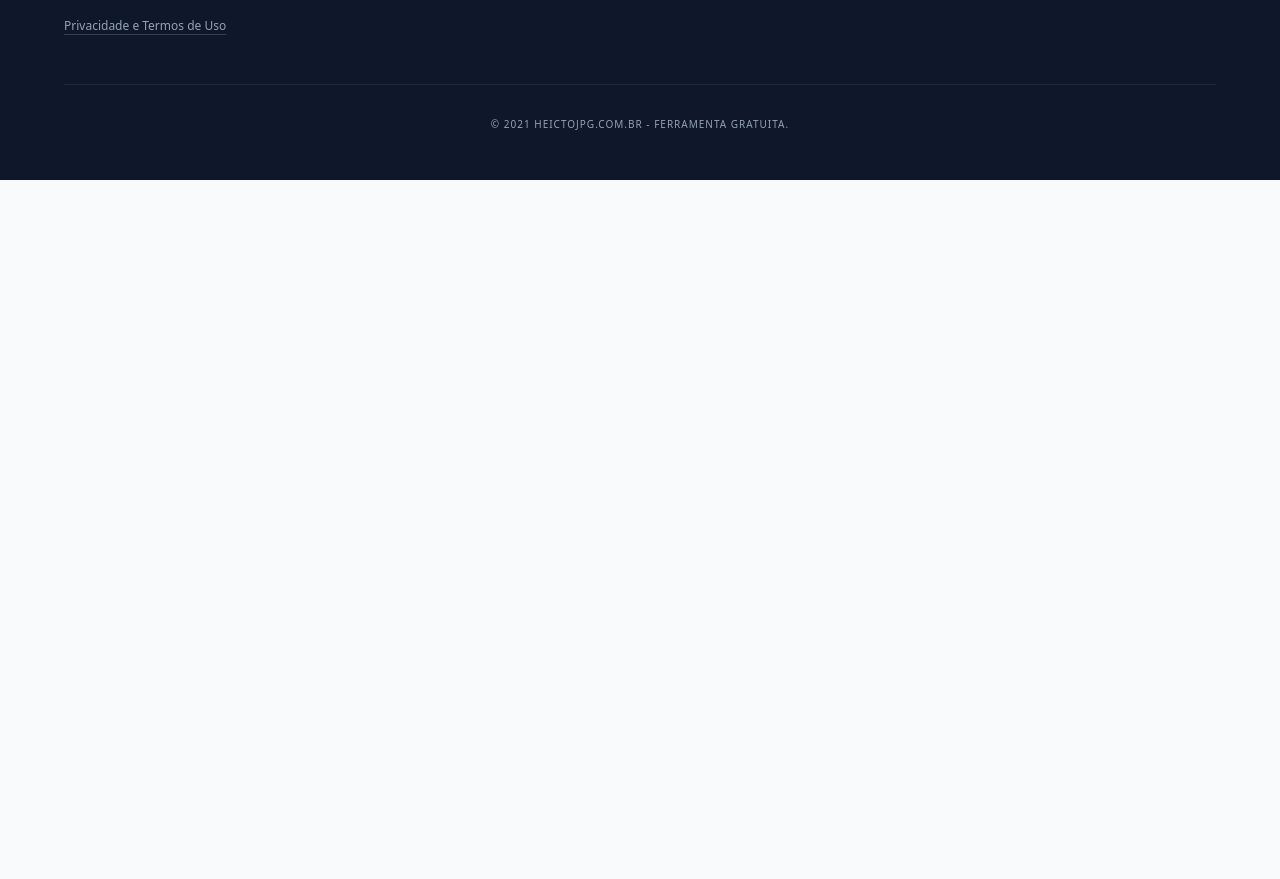
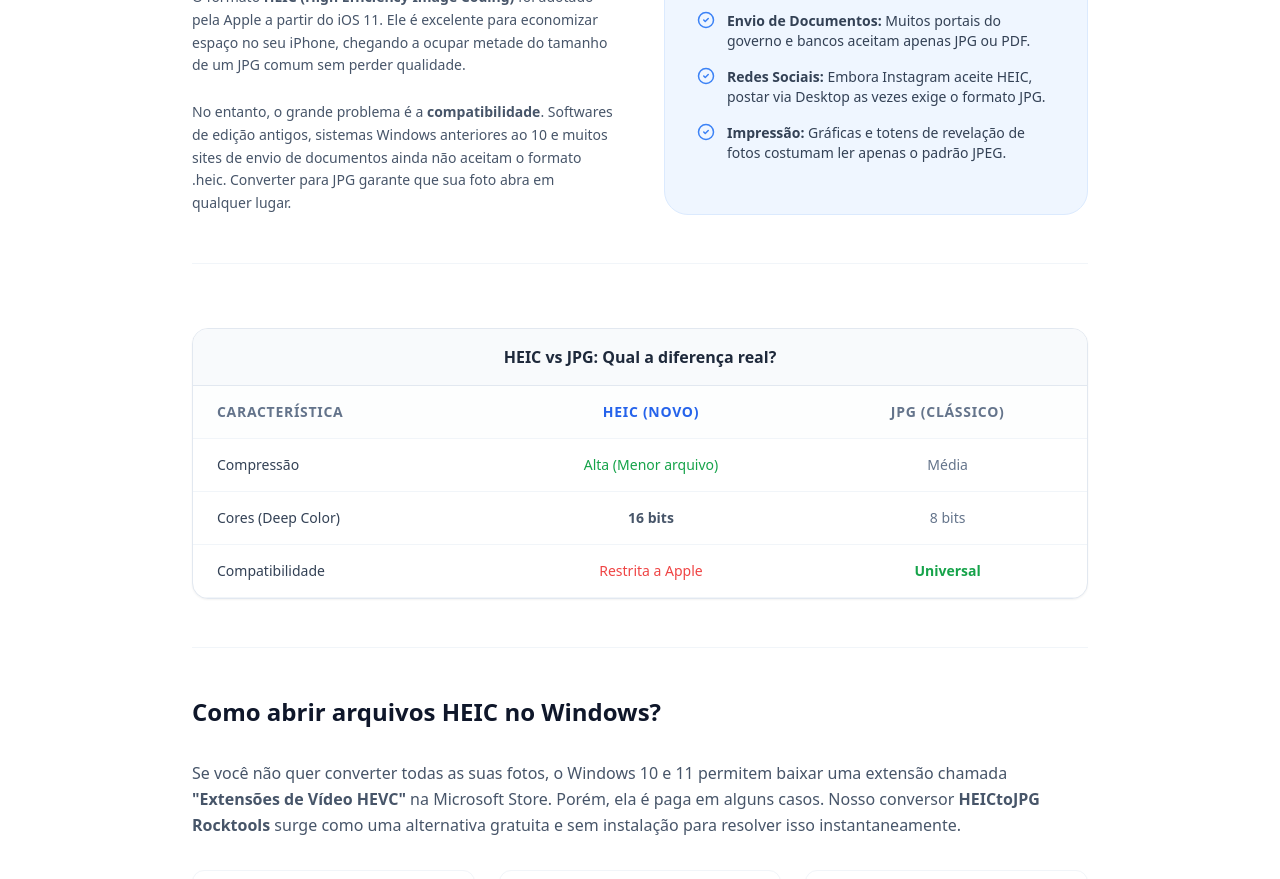
Before and after one commit to felipepsantanna/heictojpg, a Next.js app: page / in a window 1280 px wide. Shown: the part 1860-2739 px from the top of the page. Before the commit the page ends 2040 px from the top, so only its background shows below. Built offline with nearby package versions, Linux system fonts and the light colour scheme.

Commit message:
add new itens

```diff
--- a/src/app/layout.tsx
+++ b/src/app/layout.tsx
@@ -1,16 +1,5 @@
 import './globals.css';
 import { GoogleTagManager } from '@next/third-parties/google';
-
-export const metadata = {
-    title: 'Converter HEIC para JPEG Gratuitamente | Rocktools',
-    description: 'O conversor HEICtoJPG é uma ferramenta online gratuita que converte fotos do iOS de HEIC para JPEG / JPG.',
-    openGraph: {
-        type: 'website',
-        url: 'https://heictojpg.com.br',
-        title: 'Converter HEIC para JPEG gratuitamente',
-        description: 'Converta HEIC para JPG online e rápido.',
-    },
-};
 
 export default function RootLayout({
     children,
@@ -18,9 +7,9 @@ export default function RootLayout({
     children: React.ReactNode;
 }) {
     return (
-        <html lang="pt-br">
-            <GoogleTagManager gtmId="GTM-5X8922M" />
-            <body>
+        <html lang="pt-br" className="scroll-smooth">
+            <body className="antialiased font-sans">
+                <GoogleTagManager gtmId="GTM-5X8922M" />
                 {children}
             </body>
         </html>
--- a/src/app/page.tsx
+++ b/src/app/page.tsx
@@ -1,7 +1,29 @@
 import Converter from '@/components/Converter';
+import { Metadata } from "next"
 import { Instagram, Linkedin, Facebook, ArrowRight, Zap, Shield, Smile, CheckCircle2, HelpCircle } from 'lucide-react';
 import Script from 'next/script';
 import Link from 'next/link';
+
+export const metadata = {
+  title: 'Converter HEIC para JPG Online - Grátis e Ilimitado | Rocktools',
+  description: 'Converta fotos HEIC do iPhone para JPG em segundos. Ferramenta online gratuita, segura e sem perda de qualidade. Arraste e solte agora!',
+  keywords: ['HEIC para JPG', 'converter HEIC', 'foto iPhone para PC', 'formato HEIC'],
+  openGraph: {
+    title: 'Converter HEIC para JPG Online - Grátis',
+    description: 'Transforme HEIC em JPG instantaneamente.',
+    url: 'https://heictojpg.com.br',
+    siteName: 'HEICtoJPG Rocktools',
+    images: [
+      {
+        url: '/og-image.png', // Crie uma imagem de compartilhamento chamativa
+        width: 1200,
+        height: 630,
+      },
+    ],
+    locale: 'pt_BR',
+    type: 'website',
+  },
+};
 
 export default function Home() {
     const jsonLd = {
@@ -62,10 +84,11 @@ export default function Home() {
                         <p className="font-bold text-xl tracking-tight">HEIC<span className="text-blue-600">to</span>JPG</p>
                     </div>
                     <nav className="hidden md:flex gap-6 text-sm font-medium text-slate-600">
-                        <a href="#como-converter" className="hover:text-blue-600 transition">Como Converter</a>
-                        <a href="#faq" className="hover:text-blue-600 transition">FAQ</a>
-                        <a href="https://rocktools.com.br" target="_blank" className="hover:text-blue-600 transition">Rocktools</a>
-                    </nav>
+    <a href="#como-converter" className="hover:text-blue-600 transition">Como Converter</a>
+    <a href="#faq" className="hover:text-blue-600 transition">FAQ</a>
+    <a href="#tudo-sobre-heic" className="hover:text-blue-600 transition">Guia HEIC</a> {/* Novo Link */}
+    <a href="https://rocktools.com.br" target="_blank" className="hover:text-blue-600 transition">Rocktools</a>
+</nav>
                 </div>
             </header>
 
@@ -130,6 +153,113 @@ export default function Home() {
                         </div>
                     </div>
                 </section>
+
+                {/* Seção de Guia de Uso e Blog Post */}
+<section id="tudo-sobre-heic" className="py-16 px-4 bg-white">
+    <div className="max-w-4xl mx-auto">
+        <div className="prose prose-slate max-w-none">
+            <h2 className="text-3xl font-bold text-slate-900 mb-8 tracking-tight">
+                Tudo o que você precisa saber sobre arquivos HEIC
+            </h2>
+
+            <div className="grid md:grid-cols-2 gap-12">
+                <div className="space-y-6">
+                    <h3 className="text-xl font-bold text-blue-600">Por que converter HEIC para JPG?</h3>
+                    <p className="text-slate-600 leading-relaxed text-sm">
+                        O formato <strong>HEIC (High Efficiency Image Coding)</strong> foi adotado pela Apple a partir do iOS 11. Ele é excelente para economizar espaço no seu iPhone, chegando a ocupar metade do tamanho de um JPG comum sem perder qualidade.
+                    </p>
+                    <p className="text-slate-600 leading-relaxed text-sm">
+                        No entanto, o grande problema é a <strong>compatibilidade</strong>. Softwares de edição antigos, sistemas Windows anteriores ao 10 e muitos sites de envio de documentos ainda não aceitam o formato .heic. Converter para JPG garante que sua foto abra em qualquer lugar.
+                    </p>
+                </div>
+
+                <div className="bg-blue-50 p-8 rounded-3xl border border-blue-100">
+                    <h3 className="text-xl font-bold text-slate-800 mb-4">Dicas de Uso</h3>
+                    <ul className="space-y-4">
+                        <li className="flex gap-3 text-sm text-slate-700">
+                            <CheckCircle2 className="text-blue-500 shrink-0" size={18} />
+                            <span><strong>Envio de Documentos:</strong> Muitos portais do governo e bancos aceitam apenas JPG ou PDF.</span>
+                        </li>
+                        <li className="flex gap-3 text-sm text-slate-700">
+                            <CheckCircle2 className="text-blue-500 shrink-0" size={18} />
+                            <span><strong>Redes Sociais:</strong> Embora Instagram aceite HEIC, postar via Desktop as vezes exige o formato JPG.</span>
+                        </li>
+                        <li className="flex gap-3 text-sm text-slate-700">
+                            <CheckCircle2 className="text-blue-500 shrink-0" size={18} />
+                            <span><strong>Impressão:</strong> Gráficas e totens de revelação de fotos costumam ler apenas o padrão JPEG.</span>
+                        </li>
+                    </ul>
+                </div>
+            </div>
+
+            <hr className="my-12 border-slate-100" />
+
+            {/* Seção Técnica Complementar - Coloque logo após suas Dicas de Uso */}
+<div className="mt-16 space-y-12">
+
+    {/* Tabela Comparativa (Fator de Ranking no Google) */}
+    <div className="overflow-hidden rounded-2xl border border-slate-200 bg-white shadow-sm">
+        <div className="bg-slate-50 px-6 py-4 border-b border-slate-200 text-center">
+            <h3 className="font-bold text-slate-800">HEIC vs JPG: Qual a diferença real?</h3>
+        </div>
+        <div className="overflow-x-auto">
+            <table className="w-full text-left border-collapse">
+                <thead>
+                    <tr className="bg-slate-50/30">
+                        <th className="px-6 py-4 text-sm font-bold uppercase tracking-wider text-slate-500 border-b border-slate-100">Característica</th>
+                        <th className="px-6 py-4 text-sm font-bold uppercase tracking-wider text-blue-600 border-b border-slate-100 text-center">HEIC (Novo)</th>
+                        <th className="px-6 py-4 text-sm font-bold uppercase tracking-wider text-slate-500 border-b border-slate-100 text-center">JPG (Clássico)</th>
+                    </tr>
+                </thead>
+                <tbody className="text-sm font-normal">
+                    <tr className="hover:bg-slate-50/50 transition-colors">
+                        <td className="px-6 py-4 border-b border-slate-100 text-slate-700 font-medium">Compressão</td>
+                        <td className="px-6 py-4 border-b border-slate-100 text-center text-green-600">Alta (Menor arquivo)</td>
+                        <td className="px-6 py-4 border-b border-slate-100 text-center text-slate-500">Média</td>
+                    </tr>
+                    <tr className="hover:bg-slate-50/50 transition-colors">
+                        <td className="px-6 py-4 border-b border-slate-100 text-slate-700 font-medium">Cores (Deep Color)</td>
+                        <td className="px-6 py-4 border-b border-slate-100 text-center text-slate-600 font-semibold">16 bits</td>
+                        <td className="px-6 py-4 border-b border-slate-100 text-center text-slate-500">8 bits</td>
+                    </tr>
+                    <tr className="hover:bg-slate-50/50 transition-colors">
+                        <td className="px-6 py-4 border-b border-slate-100 text-slate-700 font-medium">Compatibilidade</td>
+                        <td className="px-6 py-4 border-b border-slate-100 text-center text-red-500">Restrita a Apple</td>
+                        <td className="px-6 py-4 border-b border-slate-100 text-center text-green-600 font-semibold">Universal</td>
+                    </tr>
+                </tbody>
+            </table>
+        </div>
+    </div>
+
+</div>
+
+<hr className="my-12 border-slate-100" />
+
+            <div className="space-y-8">
+                <h3 className="text-2xl font-bold text-slate-900">Como abrir arquivos HEIC no Windows?</h3>
+                <p className="text-slate-600 leading-relaxed font-normal">
+                    Se você não quer converter todas as suas fotos, o Windows 10 e 11 permitem baixar uma extensão chamada <strong>"Extensões de Vídeo HEVC"</strong> na Microsoft Store. Porém, ela é paga em alguns casos. Nosso conversor <strong>HEICtoJPG Rocktools</strong> surge como uma alternativa gratuita e sem instalação para resolver isso instantaneamente.
+                </p>
+
+                <div className="grid sm:grid-cols-3 gap-6 mt-8">
+                    <div className="p-4 border border-slate-100 rounded-xl hover:shadow-md transition">
+                        <h4 className="font-bold text-slate-800 mb-2">Qualidade</h4>
+                        <p className="text-sm text-slate-500 font-normal">Mantemos os metadados (EXIF) da foto original, como data e local.</p>
+                    </div>
+                    <div className="p-4 border border-slate-100 rounded-xl hover:shadow-md transition">
+                        <h4 className="font-bold text-slate-800 mb-2">Privacidade</h4>
+                        <p className="text-sm text-slate-500 font-normal">As fotos são processadas e deletadas. Sua privacidade é nossa prioridade.</p>
+                    </div>
+                    <div className="p-4 border border-slate-100 rounded-xl hover:shadow-md transition">
+                        <h4 className="font-bold text-slate-800 mb-2">Velocidade</h4>
+                        <p className="text-sm text-slate-500 font-normal">Conversão em massa de até 5 arquivos simultâneos </p>
+                    </div>
+                </div>
+            </div>
+        </div>
+    </div>
+</section>
             </main>
 
             <footer className="bg-slate-900 text-slate-400 py-12 px-4">
```
